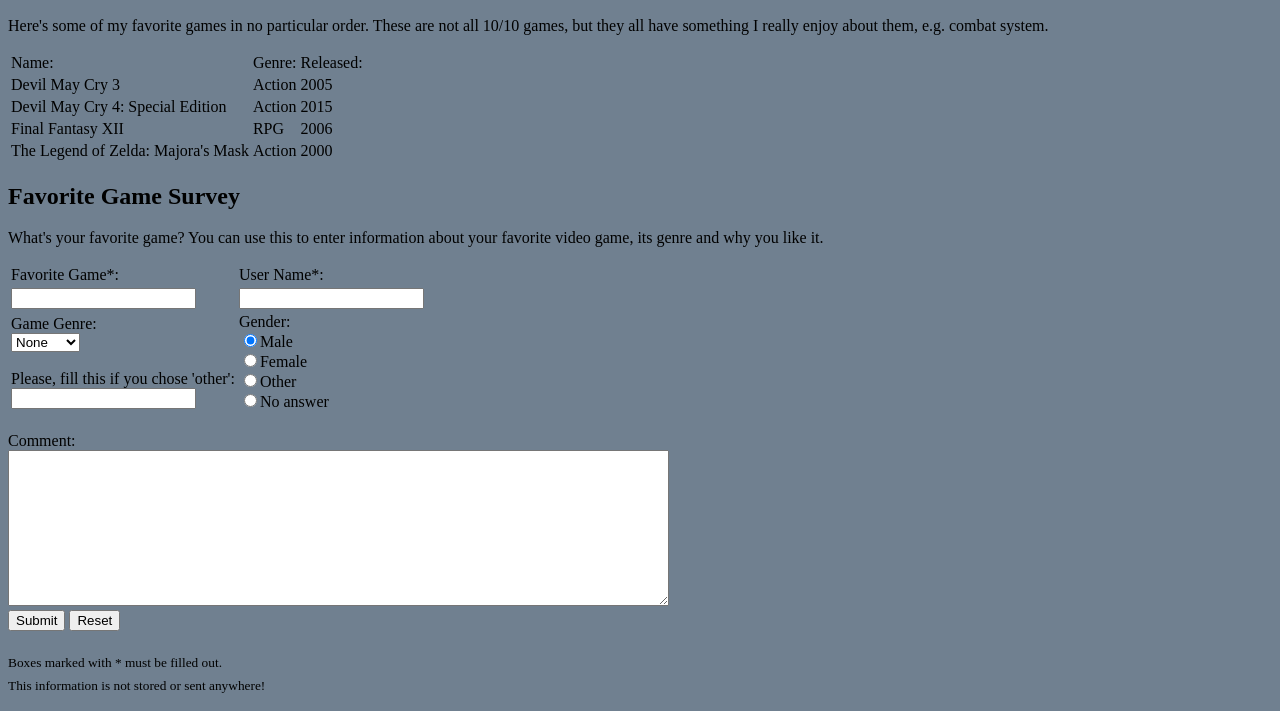
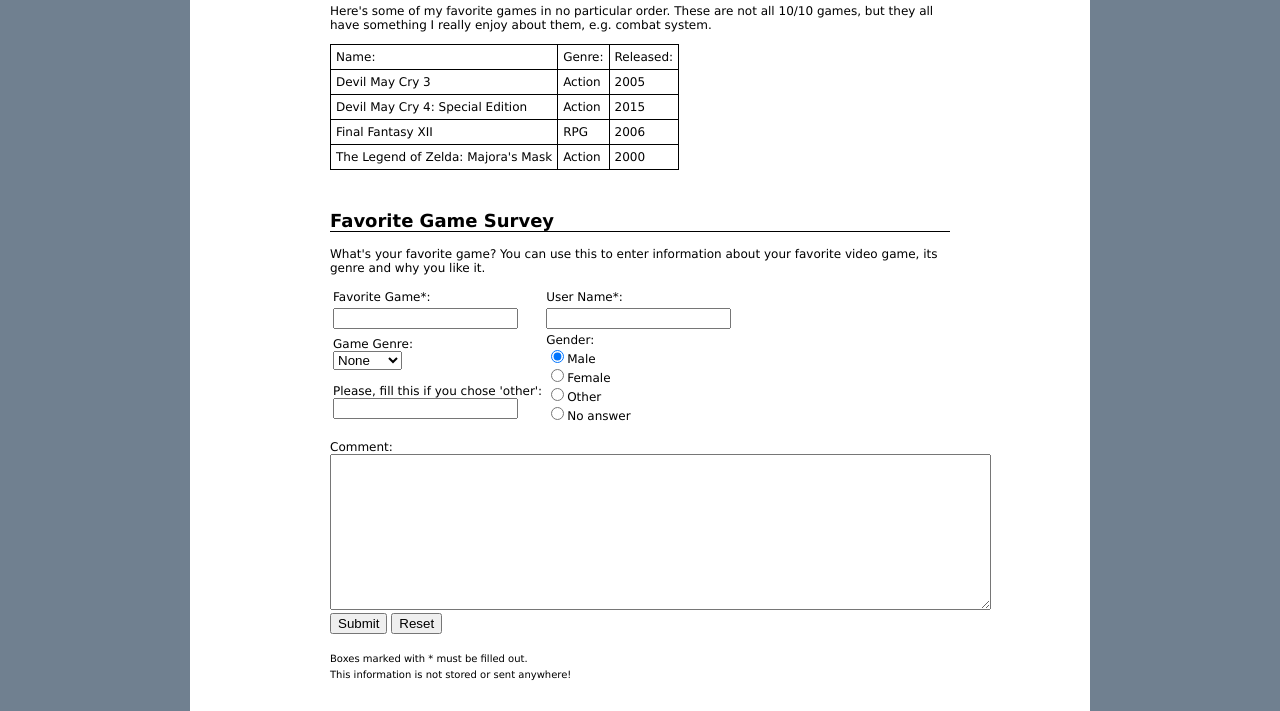
Before and after one commit to ToniSti/WWW-ja-Internet, a plain HTML site: page index.html in a window 1280 px wide. Shown: the part 329-1040 px from the top of the page. Drawn offline with Linux system fonts and the light colour scheme; the site is published under a folder, as on GitHub Pages, so addresses that start at the root find nothing.

Commit message:
Update index.html

```diff
--- a/index.html
+++ b/index.html
@@ -2,7 +2,7 @@
 <html>
   <head>
     <title>WWW-ja-Internet</title>
-	<link href="/WWW-ja-Internet/CSS/style.css" rel="stylesheet" type="text/css">
+	<link href="WWW-ja-Internet/CSS/style.css" rel="stylesheet" type="text/css">
 	<script type="application/javascript" language="javascript">
 
 		function validateForm()
```
